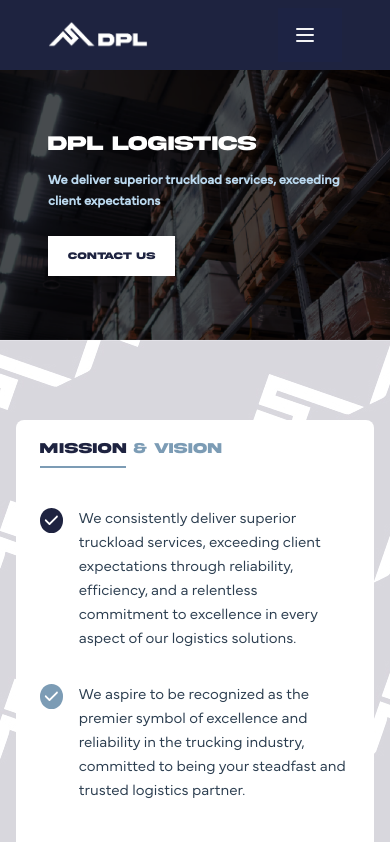
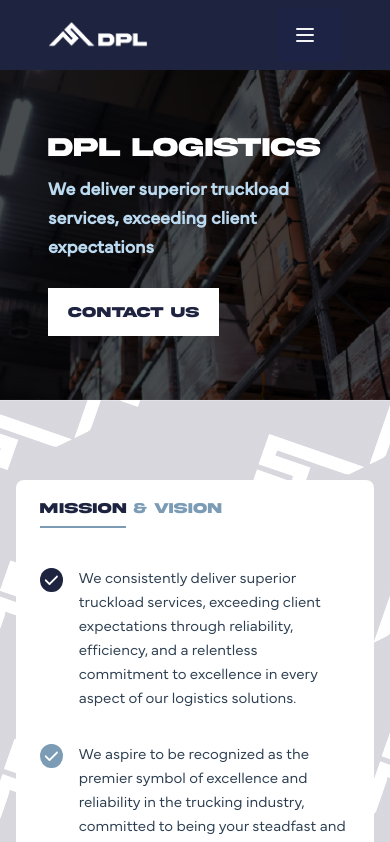
Before and after one commit to PRCodeCraft/dpl-logistics, a Vue app: page / in a window 390 px wide. Shown: the top 842 px of the page. Built offline with nearby package versions, Linux system fonts and the light colour scheme; what vue-sweetalert2 would draw is missing.

Commit message:
fixed heroblock

```diff
--- a/src/components/VHeroBlock.vue
+++ b/src/components/VHeroBlock.vue
@@ -97,7 +97,7 @@ const props = defineProps({
 
 @media (max-width: 1024px) {
   .pr-hero-block-description-font {
-    font-size: 18px;
+    font-size: 23px;
   }
 }
 
@@ -107,17 +107,17 @@ const props = defineProps({
   }
 
   .pr-btn-hero {
-    font-size: 12px;
+    font-size: 17px;
   }
 
   .pr-hero-block-description-font {
-    font-size: 15px;
+    font-size: 20px;
   }
 }
 
 @media (max-width: 640px) {
   .pr-btn-hero {
-    font-size: 10px;
+    font-size: 15px;
   }
 }
 
@@ -127,21 +127,21 @@ const props = defineProps({
   }
 
   .pr-hero-block-description-font {
-    font-size: 13px;
+    font-size: 18px;
   }
 
   .pr-hero-block-font {
-    font-size: 1.3rem;
+    font-size: 1.7rem;
   }
 }
 
 @media (max-width: 382px) {
   .pr-hero-block-description-font {
-    font-size: 11px;
+    font-size: 16px;
   }
 
   .pr-hero-block-font {
-    font-size: 1.1rem;
+    font-size: 1.8rem;
   }
 
   .px-12 {
```
